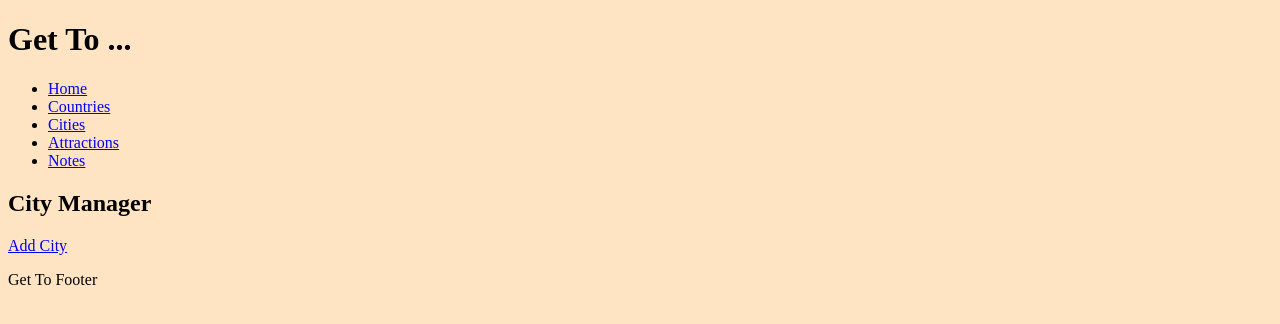
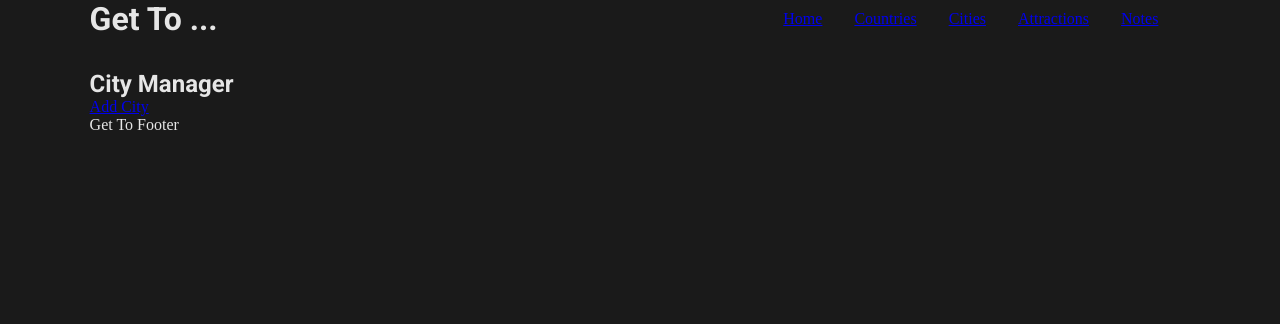
Before and after one commit to gm1wkr/cc_python_project, a Flask app: page /cities in a window 1280 px wide. Shown: the top 324 px of the page. Run offline with Flask 2, Linux system fonts and the light colour scheme; data that the repository does not hold is empty; some libraries are stand-ins or nearby versions.

Commit message:
first html/css pass for base

```diff
--- a/static/css/styles.css
+++ b/static/css/styles.css
@@ -1,3 +1,64 @@
-body{
-    background-color: bisque;
-}
+/* Fonts (Google Fonts import)
+        - Roboto 100, 100i, 300, 400, 700
+        - Raleway 200, 400, 600
+ */
+ @import url('https://fonts.googleapis.com/css2?family=Raleway:ital,wght@0,200;0,400;0,600;1,400&family=Roboto:ital,wght@0,100;0,300;0,400;0,700;1,100&display=swap');
+
+ :root{
+    /* Higher Number= Darker!!!!
+
+
+    */
+
+    --accent-color-20: hsl(12, 100%, 60%);
+    --accent-color-40: hsl(12, 100%, 40%);
+
+    --color-40: hsl(0, 0%, 10%);
+    --color-30: hsl(0, 0%, 30%);
+    --color-20: hsl(0, 0%, 60%);
+    --color-10: hsl(0, 0%, 90%);
+
+    --surface-40: hsl(0, 0%, 10%);
+    --surface-30: hsl(0, 0%, 30%);
+    --surface-20: hsl(0, 0%, 60%);
+    --surface-10: hsl(0, 0%, 90%);
+ }
+
+ *,
+ *::before,
+ *::after {
+     box-sizing: border-box;
+     padding:0em;
+     margin: 0em;
+ }
+
+ html{
+     font-size: 100%;
+     background-color: var(--surface-40);
+     color: var(--color-10);
+ }
+
+ body{
+    max-width: 86vw;
+    margin: 0 auto;
+ }
+
+ header {
+     margin-bottom: 2rem;
+     display:flex;
+     justify-content: space-between;
+     align-items: center;
+ }
+
+ header > nav > ul {
+    list-style: none;
+    display: flex;
+ }
+
+ header > nav >ul > li {
+     margin-right: 2rem;
+ }
+
+ h1, h2, h3, h4 {
+     font-family: Roboto;
+ }
--- a/templates/index.html
+++ b/templates/index.html
@@ -13,7 +13,6 @@
         <section>
             <h3><a href="/attractions">Attractions</a> </h3>
             <h4>unvisited</h4>
-
             <ul>
                 {% for attractions in unvisited %}
                     {% for attraction in attractions %}
@@ -23,14 +22,11 @@
             </ul>
 
             <h4>Visited</h4>
-
             <ul>
                 {% for place in visited %}
                     <li>{{place.name}}</li>
                 {% endfor %}
             </ul>
-
-
         </section>
 
         <section>
```
